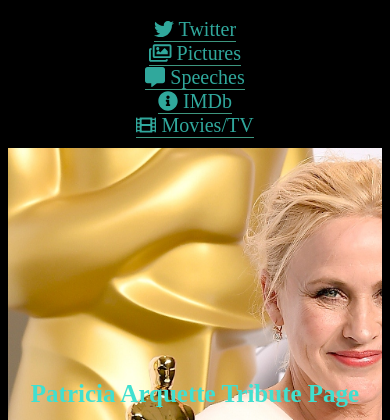
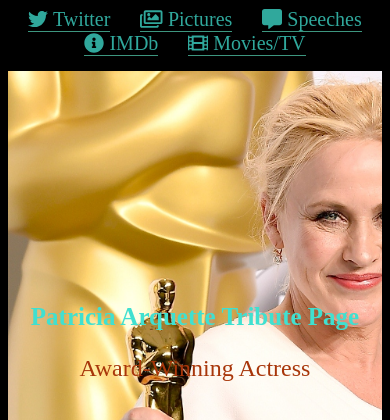
Before and after one commit to rtink/patriciaArquette, a PHP site: page /index.html in a window 390 px wide. Shown: the top 420 px of the page. Run offline with PHP 8.4, Linux system fonts and the light colour scheme; some libraries are stand-ins or nearby versions; some web fonts are replaced.

Commit message:
Change navbar

```diff
--- a/assets/css/styles.css
+++ b/assets/css/styles.css
@@ -87,8 +87,9 @@
 
 @media (max-width: 600px) {
     nav {
-        padding: 10px 10px;
-        flex-direction: column;
+        /* padding: 10px 10px; */
+        flex-direction: row;
+        flex-wrap: wrap;
         justify-content: center;
     }
     nav a {
```
